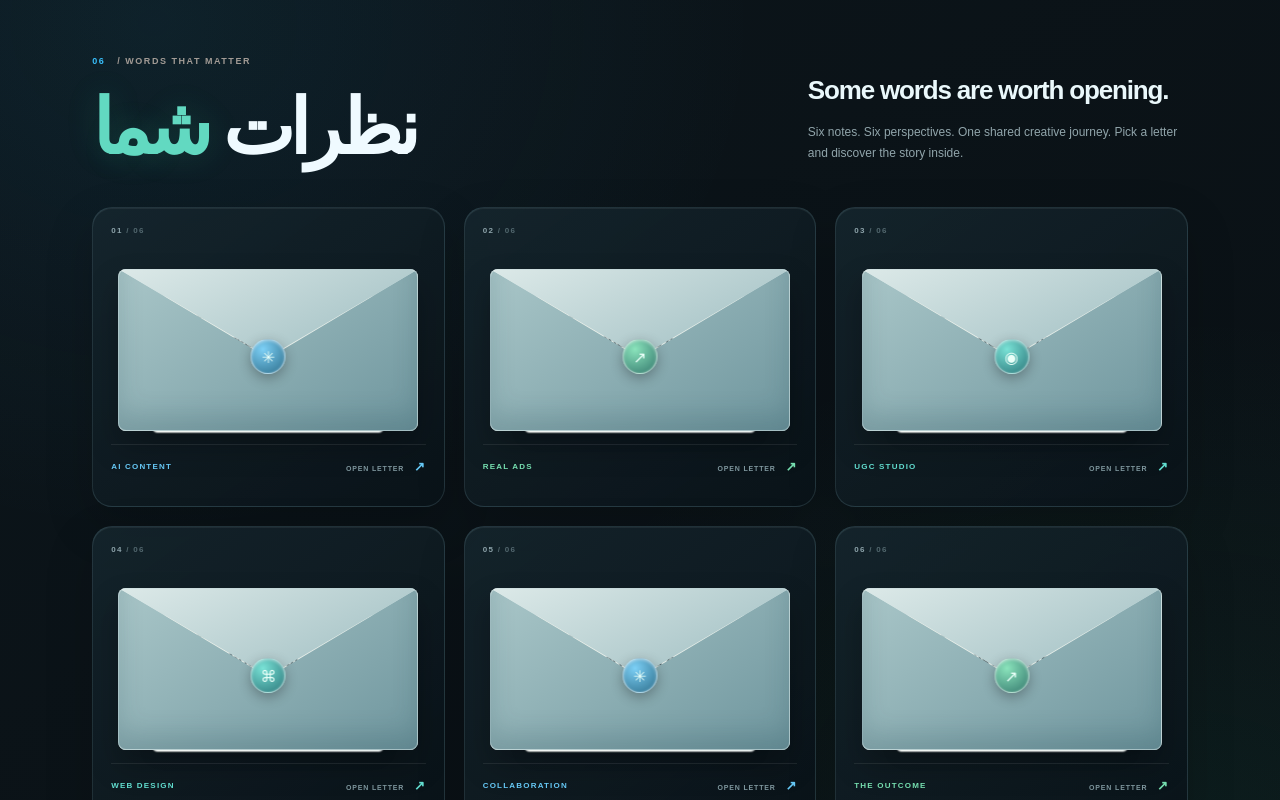
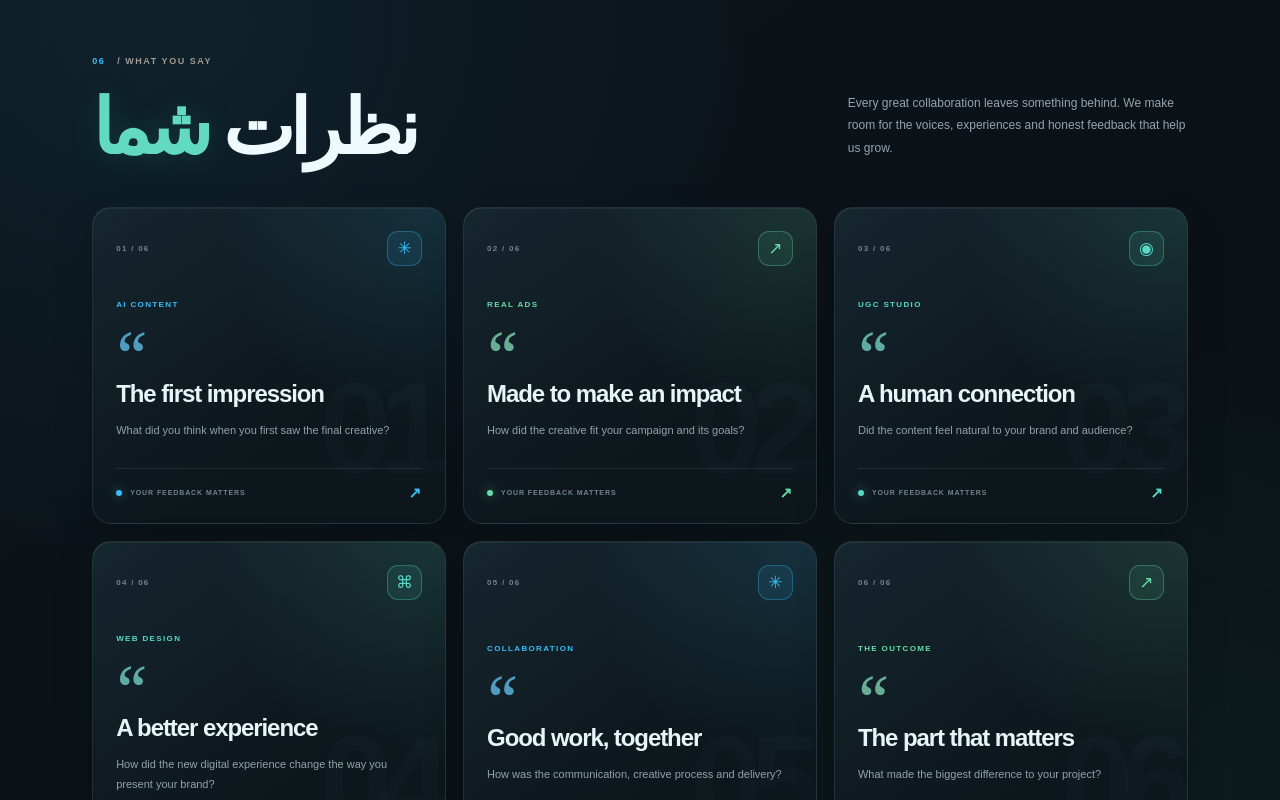
Before and after one commit to MohammadMatinMahdavi/orange, a Next.js app: page / in a window 1280 px wide. Shown: the part 5840-6640 px from the top of the page. Built offline with nearby package versions, Linux system fonts and the light colour scheme.

Commit message:
about comments

```diff
--- a/components/sections/TestimonialSection.jsx
+++ b/components/sections/TestimonialSection.jsx
@@ -1,81 +1,98 @@
 "use client";
 
-import { useState } from "react";
-
-const letters = [
-  { number: "01", service: "AI CONTENT", title: "A fresh creative perspective", quote: "The ideas felt original, the visuals were beautifully considered, and the whole campaign finally sounded like us.", person: "Maya Bennett", role: "Brand Director · Northstar Studio", initials: "MB", accent: "blue", icon: "✳", stamp: "CREATIVITY" },
-  { number: "02", service: "REAL ADS", title: "Creative that gets noticed", quote: "The team found a clearer way to tell our story. The new ads gave our launch the confident look it needed.", person: "Ethan Cole", role: "Founder · Form & Field", initials: "EC", accent: "green", icon: "↗", stamp: "CAMPAIGNS" },
-  { number: "03", service: "UGC STUDIO", title: "It feels genuinely human", quote: "The content felt natural rather than over-produced. It brought a warmer, more personal voice to our brand.", person: "Sofia Rivera", role: "Marketing Lead · Sunday Supply", initials: "SR", accent: "teal", icon: "◉", stamp: "CONNECTION" },
-  { number: "04", service: "WEB DESIGN", title: "A more thoughtful experience", quote: "Every detail feels intentional. The new website makes it much easier for people to understand what we do.", person: "Oliver Hayes", role: "Co-founder · Atelier One", initials: "OH", accent: "teal", icon: "⌘", stamp: "EXPERIENCE" },
-  { number: "05", service: "COLLABORATION", title: "A genuinely good process", quote: "Communication was clear, feedback was welcomed, and each stage felt like a creative partnership.", person: "Amelia Brooks", role: "Creative Director · Common Ground", initials: "AB", accent: "blue", icon: "✳", stamp: "PARTNERSHIP" },
-  { number: "06", service: "THE OUTCOME", title: "The details made the difference", quote: "What stood out most was the care behind the work. The final result felt cohesive, polished, and unmistakably ours.", person: "Noah Williams", role: "Owner · The Good Habit", initials: "NW", accent: "green", icon: "↗", stamp: "RESULTS" },
+const feedbackCards = [
+  {
+    number: "01",
+    service: "AI CONTENT",
+    title: "The first impression",
+    prompt: "What did you think when you first saw the final creative?",
+    accent: "blue",
+    icon: "✳",
+  },
+  {
+    number: "02",
+    service: "REAL ADS",
+    title: "Made to make an impact",
+    prompt: "How did the creative fit your campaign and its goals?",
+    accent: "green",
+    icon: "↗",
+  },
+  {
+    number: "03",
+    service: "UGC STUDIO",
+    title: "A human connection",
+    prompt: "Did the content feel natural to your brand and audience?",
+    accent: "teal",
+    icon: "◉",
+  },
+  {
+    number: "04",
+    service: "WEB DESIGN",
+    title: "A better experience",
+    prompt: "How did the new digital experience change the way you present your brand?",
+    accent: "teal",
+    icon: "⌘",
+  },
+  {
+    number: "05",
+    service: "COLLABORATION",
+    title: "Good work, together",
+    prompt: "How was the communication, creative process and delivery?",
+    accent: "blue",
+    icon: "✳",
+  },
+  {
+    number: "06",
+    service: "THE OUTCOME",
+    title: "The part that matters",
+    prompt: "What made the biggest difference to your project?",
+    accent: "green",
+    icon: "↗",
+  },
 ];
 
 export default function TestimonialSection() {
-  const [openLetter, setOpenLetter] = useState(null);
-
   return (
     <section className="testimonial-section feedback-section" id="testimonials">
       <div className="feedback-heading">
         <div>
-          <div className="eyebrow"><span>06</span> / WORDS THAT MATTER</div>
+          <div className="eyebrow"><span>06</span> / WHAT YOU SAY</div>
           <h2>نظرات <span>شما</span></h2>
         </div>
-        <div className="feedback-intro-copy">
-          <p className="feedback-headline">Some words are worth opening.</p>
-          <p>Six notes. Six perspectives. One shared creative journey. Pick a letter and discover the story inside.</p>
-        </div>
+        <p>
+          Every great collaboration leaves something behind. We make room for
+          the voices, experiences and honest feedback that help us grow.
+        </p>
       </div>
 
-      <div className="letter-grid">
-        {letters.map((letter) => {
-          const isOpen = openLetter === letter.number;
-          return (
-            <article className={`letter-card letter-card-${letter.accent}${isOpen ? " is-open" : ""}`} key={letter.number}>
-              <button
-                className="letter-trigger"
-                type="button"
-                aria-expanded={isOpen}
-                aria-label={`${isOpen ? "Close" : "Open"} ${letter.service} letter`}
-                onClick={() => setOpenLetter(isOpen ? null : letter.number)}
-              >
-                <span className="letter-index">{letter.number} <i>/ 06</i></span>
-                <span className="letter-envelope" aria-hidden="true">
-                  <span className="letter-paper">
-                    <span className="letter-paper-kicker">A NOTE ON THE JOURNEY</span>
-                    <span className="letter-paper-title">{letter.title}</span>
-                    <span className="letter-paper-lines"><i /><i /><i /></span>
-                    <span className="letter-paper-sign">WITH APPRECIATION</span>
-                  </span>
-                  <span className="letter-envelope-back" />
-                  <span className="letter-envelope-flap" />
-                  <span className="letter-envelope-front" />
-                  <span className="letter-seal"><span>{letter.icon}</span></span>
-                  <span className="letter-envelope-glint" />
-                </span>
-                <span className="letter-card-meta">
-                  <span className="letter-service">{letter.service}</span>
-                  <span className="letter-open-hint">{isOpen ? "CLOSE LETTER" : "OPEN LETTER"} <b>{isOpen ? "−" : "↗"}</b></span>
-                </span>
-              </button>
-              <div className="letter-reveal" aria-hidden={!isOpen}>
-                <div className="letter-reveal-inner">
-                  <span className="letter-reveal-label">SAMPLE REVIEW · DEMO CONTENT</span>
-                  <h3>{letter.title}</h3>
-                  <p className="letter-review-quote">“{letter.quote}”</p>
-                  <div className="letter-review-person">
-                    <span className="letter-review-avatar">{letter.initials}</span>
-                    <span className="letter-review-byline"><b>{letter.person}</b><i>{letter.role}</i></span>
-                  </div>
-                  <span className="letter-reveal-stamp">{letter.stamp} · {letter.number}</span>
-                </div>
-              </div>
-            </article>
-          );
-        })}
+      <div className="feedback-grid">
+        {feedbackCards.map((card) => (
+          <article
+            className={`feedback-card feedback-card-${card.accent}`}
+            key={card.number}
+          >
+            <div className="feedback-card-top">
+              <span className="feedback-number">{card.number} / 06</span>
+              <span className="feedback-icon" aria-hidden="true">{card.icon}</span>
+            </div>
+            <div className="feedback-card-content">
+              <span className="feedback-service">{card.service}</span>
+              <div className="feedback-quote-mark" aria-hidden="true">“</div>
+              <h3>{card.title}</h3>
+              <p>{card.prompt}</p>
+            </div>
+            <div className="feedback-card-bottom">
+              <span className="feedback-status-dot" />
+              <span>YOUR FEEDBACK MATTERS</span>
+              <span className="feedback-card-arrow" aria-hidden="true">↗</span>
+            </div>
+            <span className="feedback-card-watermark" aria-hidden="true">{card.number}</span>
+          </article>
+        ))}
       </div>
       <p className="feedback-disclaimer">
-        Demo content for layout preview only. Names and reviews are fictional placeholders and must be replaced with approved client testimonials before publishing.
+        We only publish genuine client feedback with permission. These six cards
+        are designed slots, ready for verified testimonials.
       </p>
     </section>
   );
```
